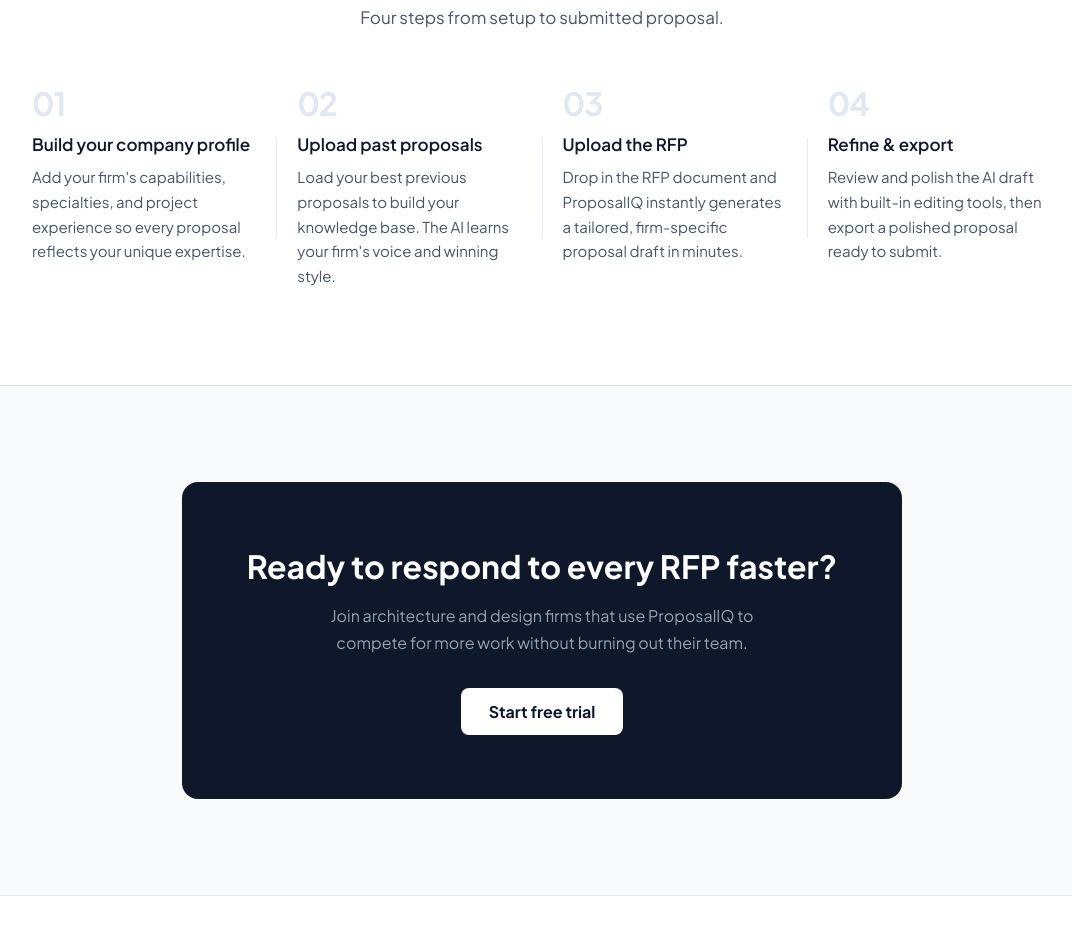
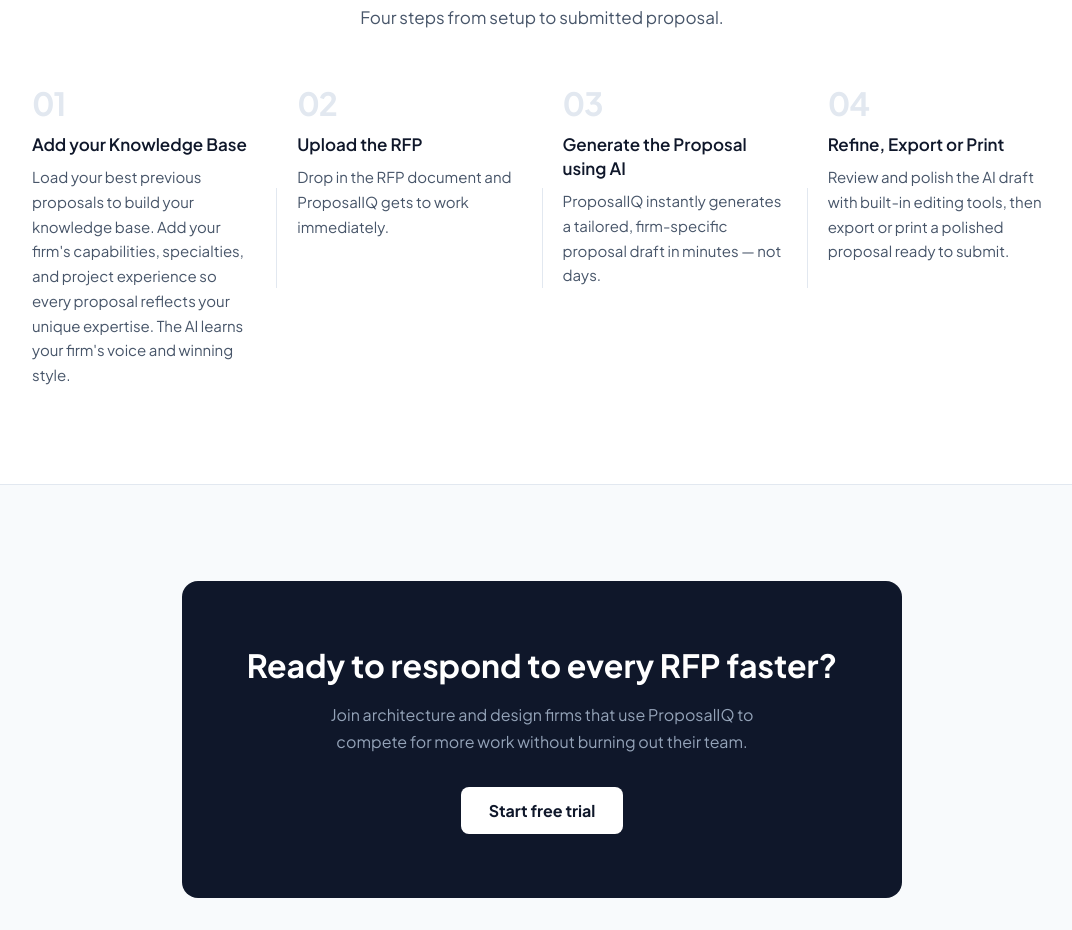
Before and after one commit to mpfannen/proposaliq, a React (Create React App) app in the folder frontend/: page / in a window 1280 px wide. Shown: the part 1800-2730 px from the top of the page, without its empty margins (98-1170 px from the left). Built offline with nearby package versions, Linux system fonts and the light colour scheme; no server answers.

Commit message:
Update How it works section to 4 steps

```diff
--- a/frontend/src/components/common/LandingPage.tsx
+++ b/frontend/src/components/common/LandingPage.tsx
@@ -137,32 +137,32 @@
             <div className="lp-step">
               <div className="lp-step-number">01</div>
               <div className="lp-step-body">
-                <h3>Build your company profile</h3>
-                <p>Add your firm's capabilities, specialties, and project experience so every proposal reflects your unique expertise.</p>
+                <h3>Add your Knowledge Base</h3>
+                <p>Load your best previous proposals to build your knowledge base. Add your firm's capabilities, specialties, and project experience so every proposal reflects your unique expertise. The AI learns your firm's voice and winning style.</p>
               </div>
             </div>
             <div className="lp-step-divider" aria-hidden="true" />
             <div className="lp-step">
               <div className="lp-step-number">02</div>
               <div className="lp-step-body">
-                <h3>Upload past proposals</h3>
-                <p>Load your best previous proposals to build your knowledge base. The AI learns your firm's voice and winning style.</p>
+                <h3>Upload the RFP</h3>
+                <p>Drop in the RFP document and ProposalIQ gets to work immediately.</p>
               </div>
             </div>
             <div className="lp-step-divider" aria-hidden="true" />
             <div className="lp-step">
               <div className="lp-step-number">03</div>
               <div className="lp-step-body">
-                <h3>Upload the RFP</h3>
-                <p>Drop in the RFP document and ProposalIQ instantly generates a tailored, firm-specific proposal draft in minutes.</p>
+                <h3>Generate the Proposal using AI</h3>
+                <p>ProposalIQ instantly generates a tailored, firm-specific proposal draft in minutes — not days.</p>
               </div>
             </div>
             <div className="lp-step-divider" aria-hidden="true" />
             <div className="lp-step">
               <div className="lp-step-number">04</div>
               <div className="lp-step-body">
-                <h3>Refine &amp; export</h3>
-                <p>Review and polish the AI draft with built-in editing tools, then export a polished proposal ready to submit.</p>
+                <h3>Refine, Export or Print</h3>
+                <p>Review and polish the AI draft with built-in editing tools, then export or print a polished proposal ready to submit.</p>
               </div>
             </div>
           </div>
```
